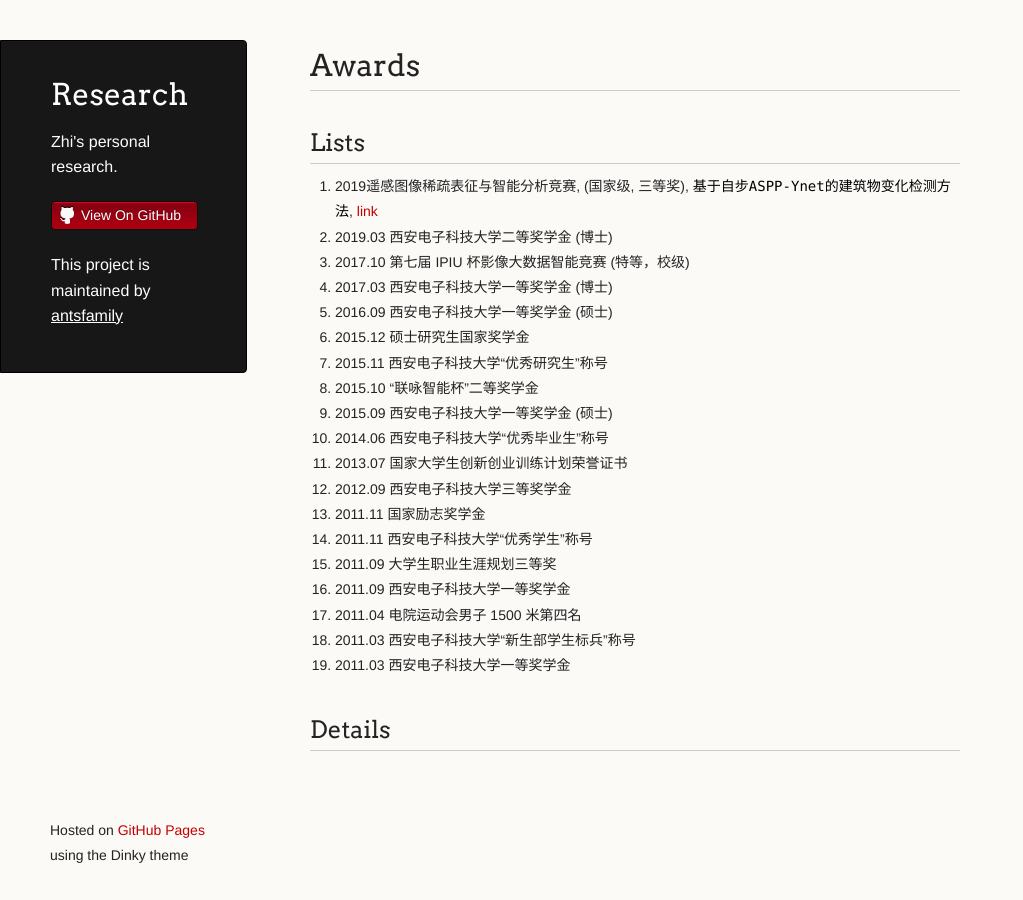
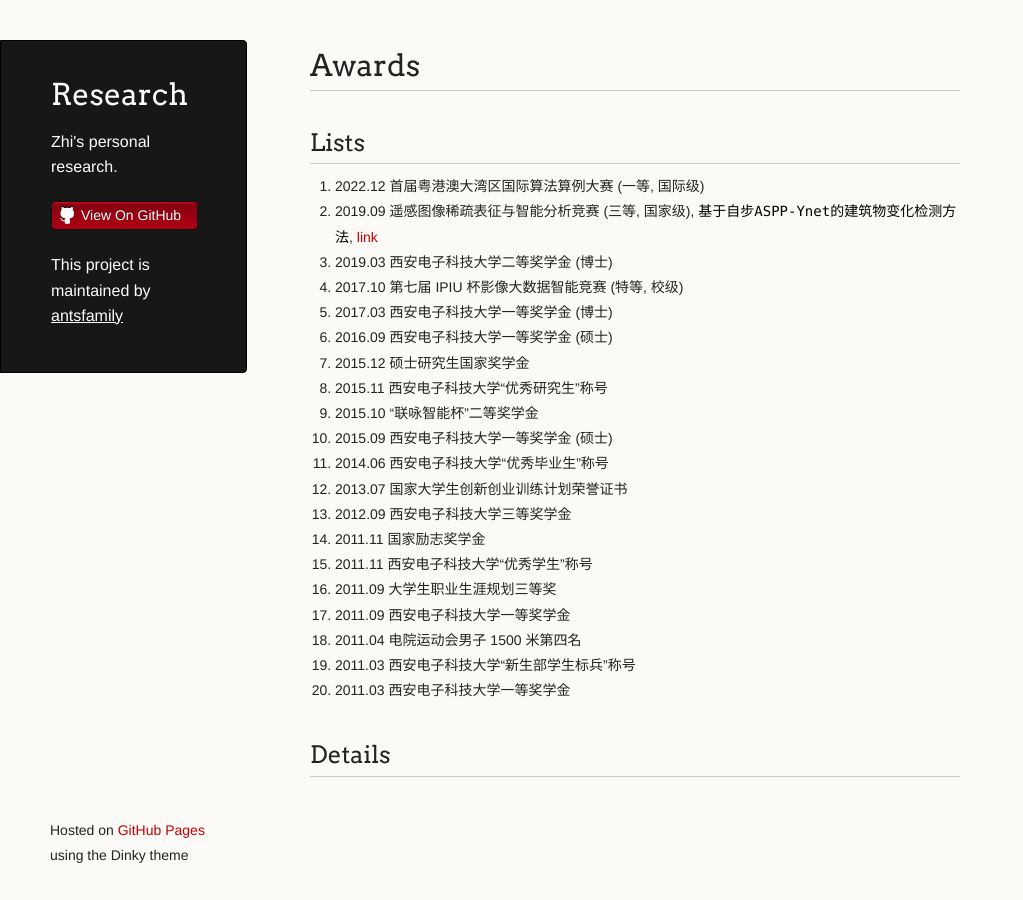
Before and after one commit to antsfamily/research, a Jekyll site: the page built from Awards/index.md, in a window 1280 px wide. Shown: the whole page, without its empty margins (0-1023 px from the left). Built offline with Jekyll 4.4.1, drawn with Linux system fonts in a browser that asks for light colours; our own code applies the rules of GitHub Pages for plain Markdown files.

```diff
--- a/Awards/index.md
+++ b/Awards/index.md
@@ -2,9 +2,10 @@
 
 ## Lists
 
-19. 2019遥感图像稀疏表征与智能分析竞赛, (国家级, 三等奖), ``基于自步ASPP-Ynet的建筑物变化检测方法``,  [link](https://article.xuexi.cn/articles/index.html?study_style_id=feeds_default&study_comment_disable=1&art_id=16850686553906204646&source=share&share_to=wx_single)
+20. 2022.12 首届粤港澳大湾区国际算法算例大赛 (一等, 国际级)
+19. 2019.09 遥感图像稀疏表征与智能分析竞赛 (三等, 国家级), ``基于自步ASPP-Ynet的建筑物变化检测方法``, [link](https://article.xuexi.cn/articles/index.html?study_style_id=feeds_default&study_comment_disable=1&art_id=16850686553906204646&source=share&share_to=wx_single)
 18. 2019.03 西安电子科技大学二等奖学金 (博士)
-17. 2017.10 第七届 IPIU 杯影像大数据智能竞赛 (特等，校级)
+17. 2017.10 第七届 IPIU 杯影像大数据智能竞赛 (特等, 校级)
 16. 2017.03 西安电子科技大学一等奖学金 (博士)
 15. 2016.09 西安电子科技大学一等奖学金 (硕士)
 14. 2015.12 硕士研究生国家奖学金
```
Also changed, not shown: Publications/bib/TIM2023MetaCSSAR.bib (added, +10 -0 lines), Publications/index.md (+2 -2 lines).
